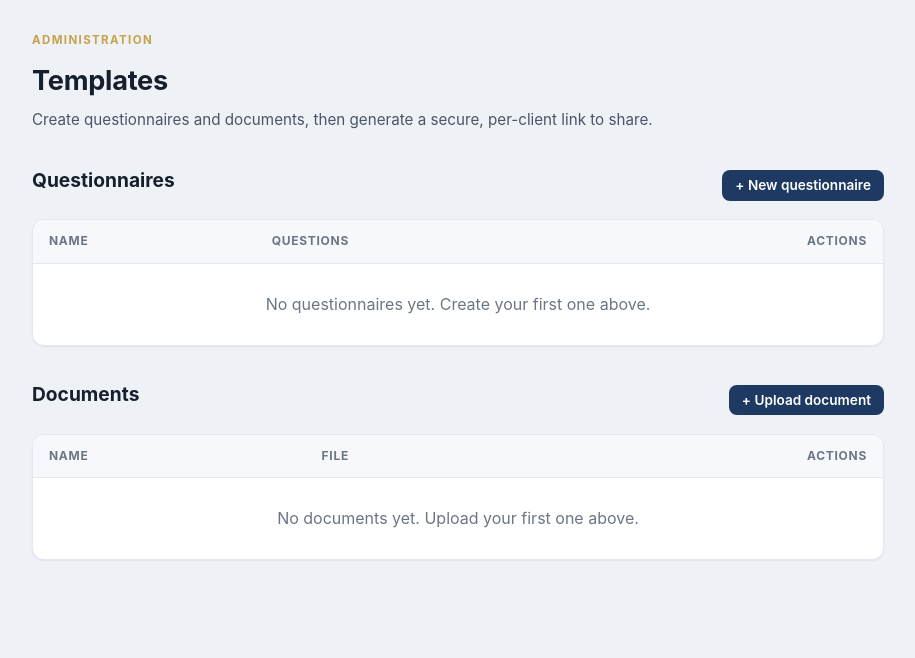
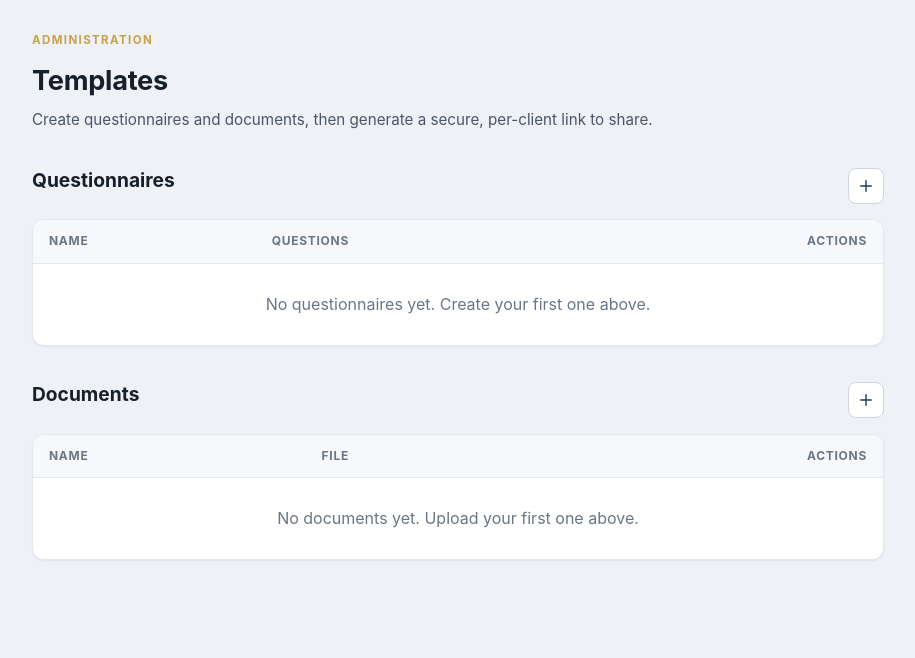
Before and after one commit to MortarDefender/insurance-demo, a Flask app: page /admin in a window 1280 px wide. Shown: the part 75-733 px from the top of the page, without its empty margins (182-1097 px from the left). Run offline with Flask 3, Linux system fonts and the light colour scheme; the visitor is signed in with stand-in values (Sample User, id 1).

Commit message:
feat(ui): replace admin action buttons (share/edit/delete) and add buttons with inline SVG icons

```diff
--- a/static/style.css
+++ b/static/style.css
@@ -187,6 +187,25 @@ button.ghost:hover, .btn.ghost:hover { background: var(--bg-tint); }
 /* Small action buttons inside tables */
 .btn.btn--sm { padding: 6px 12px; font-size: .85rem; }
 
+/* Icon-only action buttons (table row actions) */
+.icon-btn {
+  width: 36px; height: 36px; padding: 0; border-radius: var(--radius-sm);
+  display: inline-grid; place-items: center; background: #fff;
+  border: 1px solid var(--line-strong); color: var(--ink-soft); cursor: pointer;
+  transition: background .15s, color .15s, border-color .15s;
+}
+.icon-btn:hover { background: var(--bg-tint); color: var(--brand);
+  border-color: var(--brand); }
+.icon-btn:focus-visible { outline: none; box-shadow: var(--ring); }
+.icon-btn svg { width: 18px; height: 18px; display: block; }
+.icon-btn--primary { color: var(--brand); }
+.icon-btn--primary:hover { background: var(--navy-700); color: #fff;
+  border-color: var(--navy-700); }
+.icon-btn--danger { color: var(--danger); }
+.icon-btn--danger:hover { background: var(--danger); color: #fff;
+  border-color: var(--danger); }
+.icon-btn__form { display: inline-flex; margin: 0; }
+
 /* ---------- Tables ---------- */
 .table-wrap { background: var(--surface); border: 1px solid var(--line);
   border-radius: var(--radius); overflow: hidden; box-shadow: var(--shadow-sm);
--- /dev/null
+++ b/templates/_icons.html
@@ -0,0 +1,13 @@
+{# Inline SVG icons (no external library, air-gapped safe). 1.6px stroke,
+   currentColor so they inherit button color. Use: {% import "_icons.html" as ic %}
+   then {{ ic.share() }} etc. #}
+
+{% macro share() %}<svg viewBox="0 0 24 24" fill="none" stroke="currentColor" stroke-width="1.7" stroke-linecap="round" stroke-linejoin="round" aria-hidden="true"><circle cx="18" cy="5" r="3"/><circle cx="6" cy="12" r="3"/><circle cx="18" cy="19" r="3"/><line x1="8.6" y1="10.6" x2="15.4" y2="6.4"/><line x1="8.6" y1="13.4" x2="15.4" y2="17.6"/></svg>{% endmacro %}
+
+{% macro edit() %}<svg viewBox="0 0 24 24" fill="none" stroke="currentColor" stroke-width="1.7" stroke-linecap="round" stroke-linejoin="round" aria-hidden="true"><path d="M12 20h9"/><path d="M16.5 3.5a2.1 2.1 0 0 1 3 3L7 19l-4 1 1-4Z"/></svg>{% endmacro %}
+
+{% macro trash() %}<svg viewBox="0 0 24 24" fill="none" stroke="currentColor" stroke-width="1.7" stroke-linecap="round" stroke-linejoin="round" aria-hidden="true"><path d="M3 6h18"/><path d="M8 6V4a1 1 0 0 1 1-1h6a1 1 0 0 1 1 1v2"/><path d="M19 6l-1 14a2 2 0 0 1-2 2H8a2 2 0 0 1-2-2L5 6"/><line x1="10" y1="11" x2="10" y2="17"/><line x1="14" y1="11" x2="14" y2="17"/></svg>{% endmacro %}
+
+{% macro plus() %}<svg viewBox="0 0 24 24" fill="none" stroke="currentColor" stroke-width="1.9" stroke-linecap="round" stroke-linejoin="round" aria-hidden="true"><line x1="12" y1="5" x2="12" y2="19"/><line x1="5" y1="12" x2="19" y2="12"/></svg>{% endmacro %}
+
+{% macro upload() %}<svg viewBox="0 0 24 24" fill="none" stroke="currentColor" stroke-width="1.7" stroke-linecap="round" stroke-linejoin="round" aria-hidden="true"><path d="M21 15v4a2 2 0 0 1-2 2H5a2 2 0 0 1-2-2v-4"/><polyline points="7 9 12 4 17 9"/><line x1="12" y1="4" x2="12" y2="16"/></svg>{% endmacro %}
--- a/templates/admin_list.html
+++ b/templates/admin_list.html
@@ -1,4 +1,5 @@
 {% extends "base.html" %}
+{% import "_icons.html" as ic %}
 {% block title %}Admin - Templates{% endblock %}
 {% block appbar_actions %}
   <span class="muted" style="color:#b9c6dc">Admin</span>
@@ -14,8 +15,8 @@
 
 <div class="section-title">
   <h2>Questionnaires</h2>
-  <a class="btn btn--sm" href="{{ url_for('questionnaire_new') }}">
-    + New questionnaire</a>
+  <a class="icon-btn icon-btn--primary" href="{{ url_for('questionnaire_new') }}"
+     title="New questionnaire" aria-label="New questionnaire">{{ ic.plus() }}</a>
 </div>
 <div class="table-wrap">
 <table>
@@ -27,15 +28,18 @@
       <td><span class="badge badge--count">{{ q.questions|length }}</span></td>
       <td>
         <div class="btn-row btn-row--end">
-          <button class="btn btn--sm"
+          <button class="icon-btn icon-btn--primary"
+            title="Share" aria-label="Share"
             onclick="openShare('questionnaire','{{ q.id }}','{{ q.name }}')">
-            Share</button>
-          <a class="btn btn--sm secondary"
-             href="{{ url_for('questionnaire_edit', qid=q.id) }}">Edit</a>
-          <form method="post" style="display:inline"
+            {{ ic.share() }}</button>
+          <a class="icon-btn" title="Edit" aria-label="Edit"
+             href="{{ url_for('questionnaire_edit', qid=q.id) }}">{{ ic.edit() }}</a>
+          <form method="post" class="icon-btn__form"
                 action="{{ url_for('questionnaire_delete', qid=q.id) }}">
-            <button class="btn btn--sm danger" onclick="return confirm('Delete this questionnaire?')">
-              Delete</button>
+            <button class="icon-btn icon-btn--danger" title="Delete"
+              aria-label="Delete"
+              onclick="return confirm('Delete this questionnaire?')">
+              {{ ic.trash() }}</button>
           </form>
         </div>
       </td>
@@ -49,8 +53,8 @@
 
 <div class="section-title">
   <h2>Documents</h2>
-  <a class="btn btn--sm" href="{{ url_for('document_new') }}">
-    + Upload document</a>
+  <a class="icon-btn icon-btn--primary" href="{{ url_for('document_new') }}"
+     title="Upload document" aria-label="Upload document">{{ ic.plus() }}</a>
 </div>
 <div class="table-wrap">
 <table>
@@ -62,13 +66,16 @@
       <td class="muted">{{ d.original_filename }}</td>
       <td>
         <div class="btn-row btn-row--end">
-          <button class="btn btn--sm"
+          <button class="icon-btn icon-btn--primary"
+            title="Share" aria-label="Share"
             onclick="openShare('document','{{ d.id }}','{{ d.display_name }}')">
-            Share</button>
-          <form method="post" style="display:inline"
+            {{ ic.share() }}</button>
+          <form method="post" class="icon-btn__form"
                 action="{{ url_for('document_delete', did=d.id) }}">
-            <button class="btn btn--sm danger" onclick="return confirm('Delete this document?')">
-              Delete</button>
+            <button class="icon-btn icon-btn--danger" title="Delete"
+              aria-label="Delete"
+              onclick="return confirm('Delete this document?')">
+              {{ ic.trash() }}</button>
           </form>
         </div>
       </td>
```
